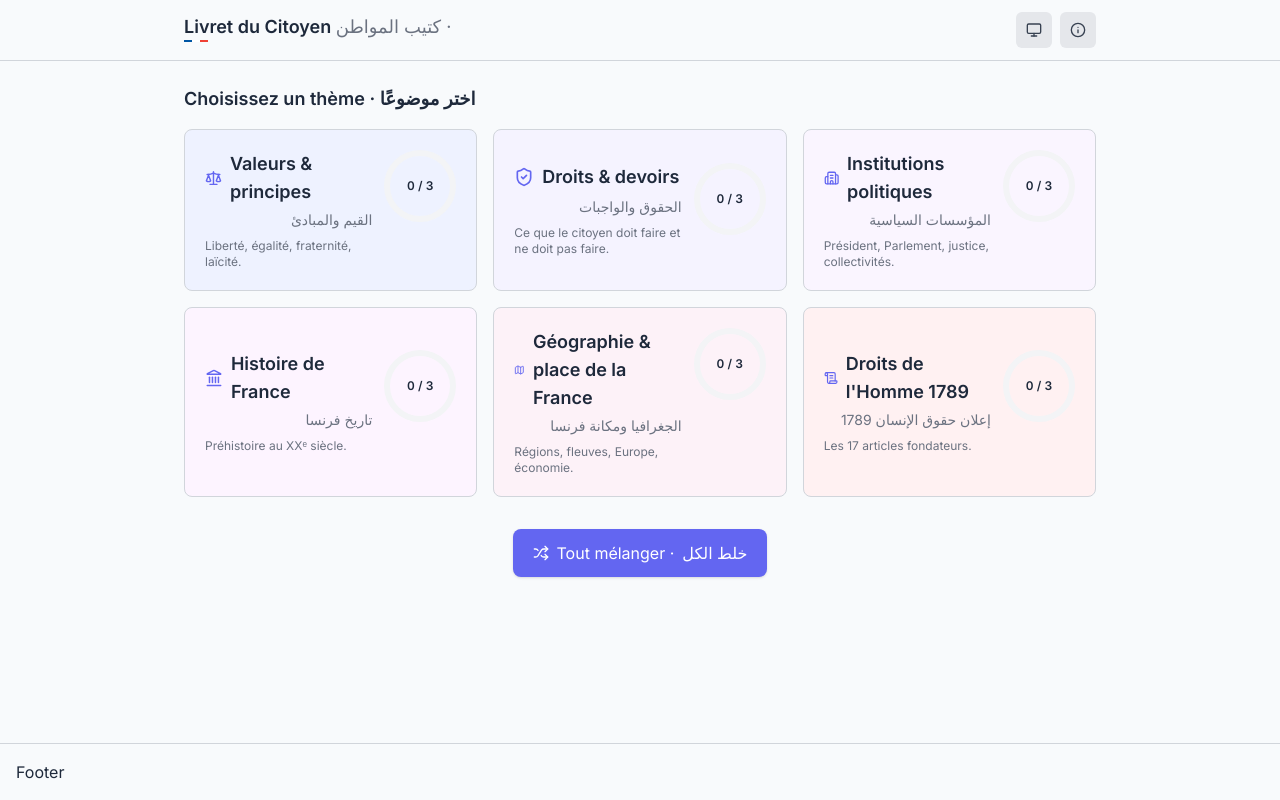
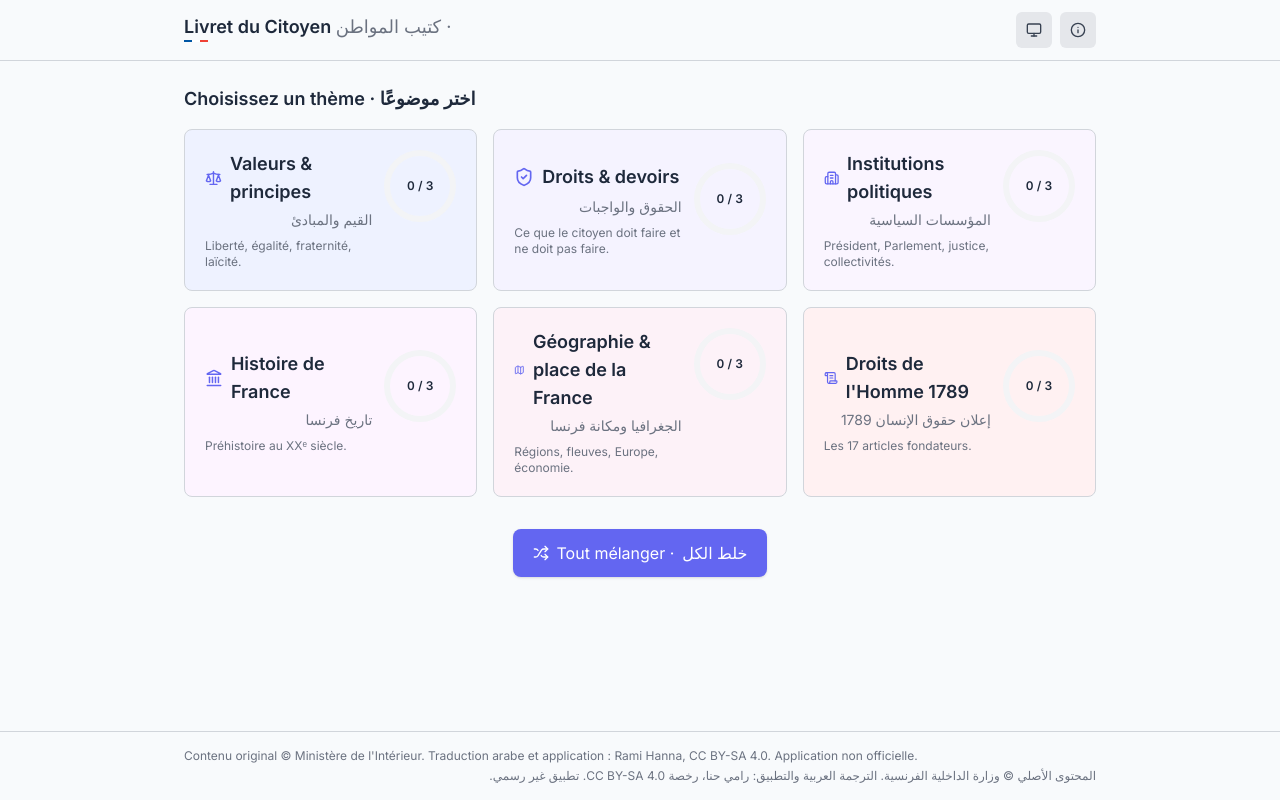
Before and after one commit to ramihanna3-crypto/livret-citoyen-flashcards, a React (Vite) app: page /#/ in a window 1280 px wide. Built offline with nearby package versions, Linux system fonts and the light colour scheme.

Commit message:
feat: Footer with bilingual attribution
Co-Authored-By: Claude Opus 4.7 (1M context) <noreply@anthropic.com>

```diff
--- a/src/components/layout/Footer.tsx
+++ b/src/components/layout/Footer.tsx
@@ -1,3 +1,16 @@
 export function Footer() {
-  return <footer className="border-t border-[var(--color-border)] p-4">Footer</footer>;
+  return (
+    <footer className="border-t border-[var(--color-border)] mt-8">
+      <div className="mx-auto w-full max-w-[960px] px-4 sm:px-6 py-4 text-xs text-[var(--color-muted-foreground)] space-y-1">
+        <p>
+          Contenu original © Ministère de l'Intérieur. Traduction arabe et application : Rami Hanna,
+          CC BY-SA 4.0. Application non officielle.
+        </p>
+        <p dir="rtl" lang="ar">
+          المحتوى الأصلي © وزارة الداخلية الفرنسية. الترجمة العربية والتطبيق: رامي حنا، رخصة CC
+          BY-SA 4.0. تطبيق غير رسمي.
+        </p>
+      </div>
+    </footer>
+  );
 }
```
